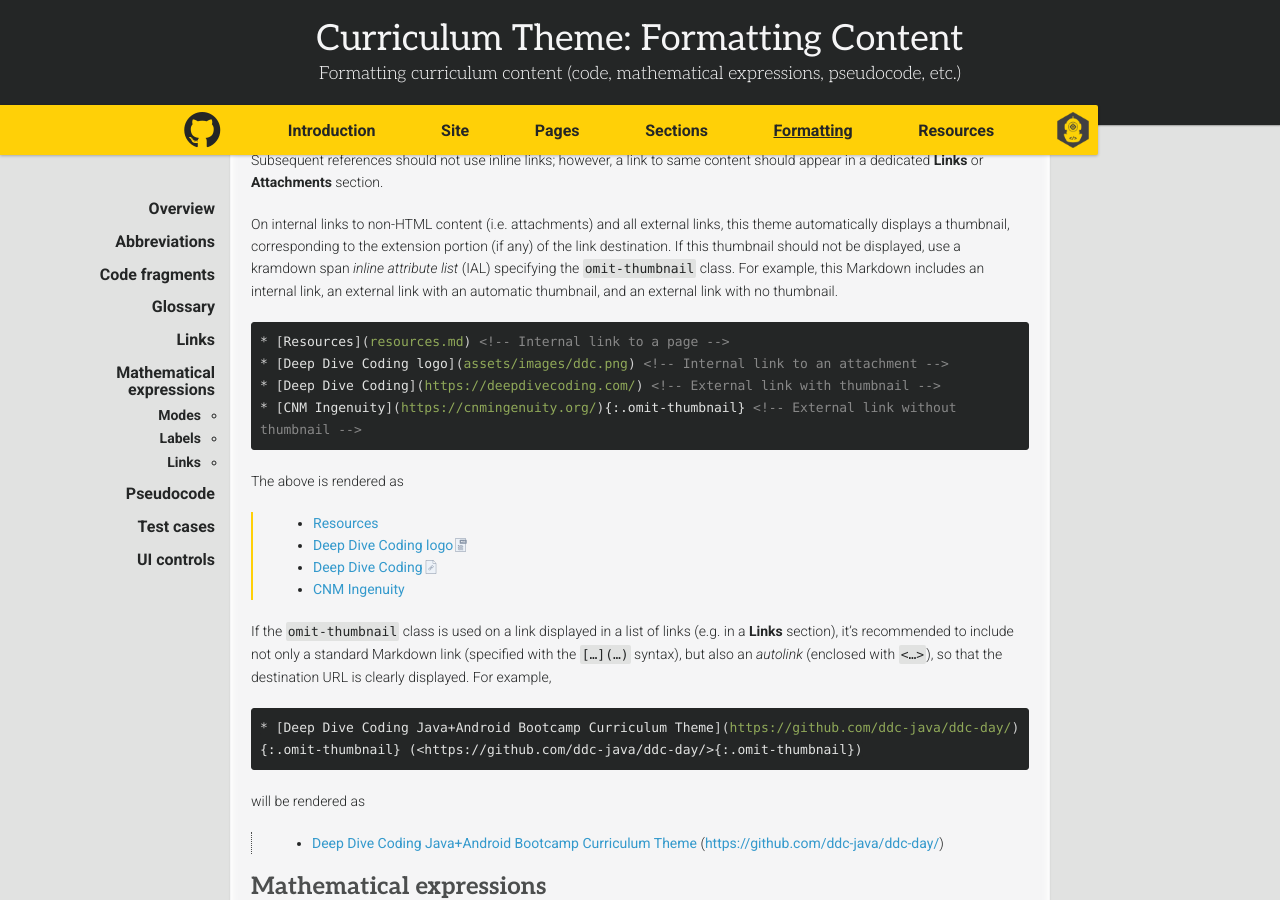
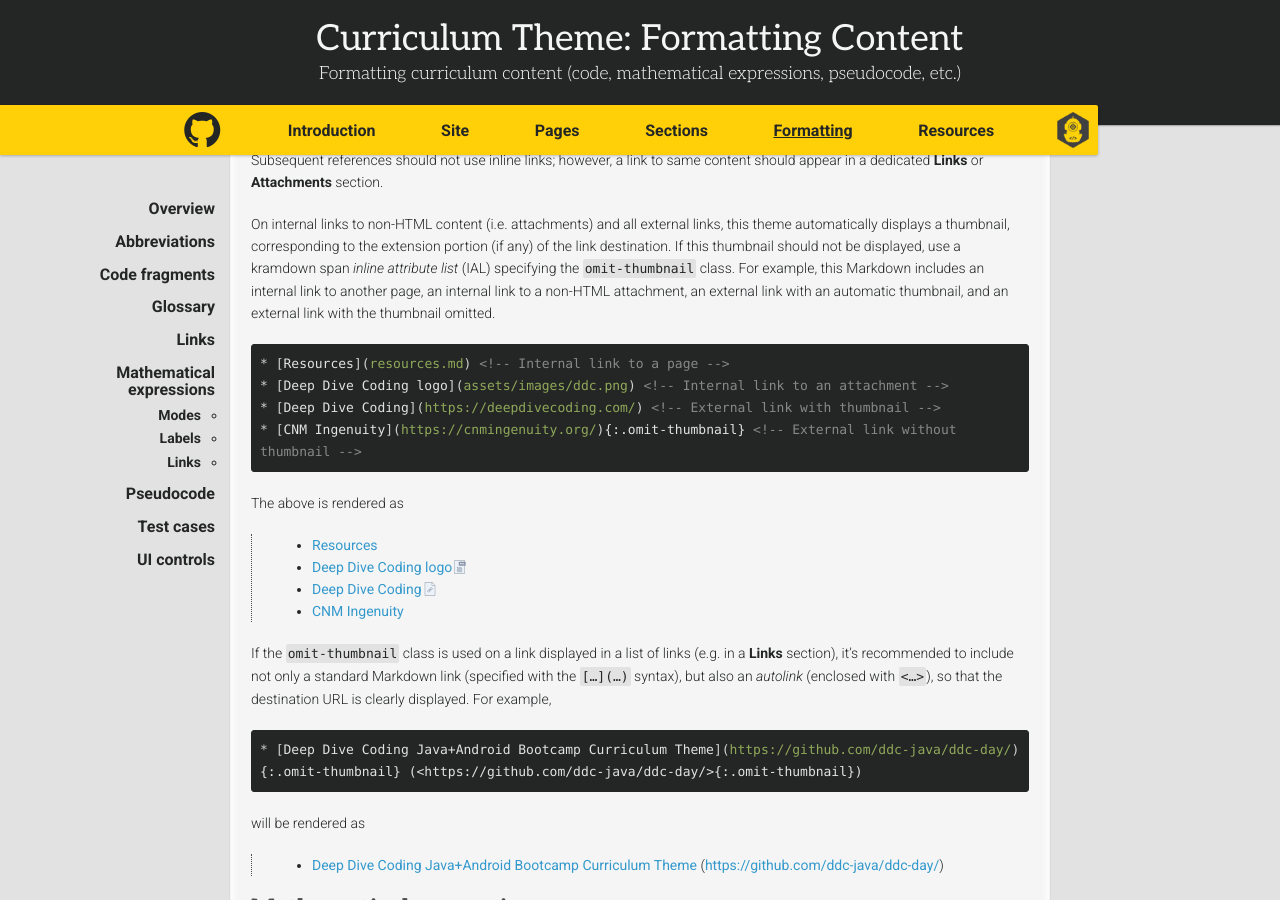
Before and after one commit to ddc-java/ddc-day, a Jekyll site: the page built from formatting.md, in a window 1280 px wide and 900 px high, scrolled down 4114 px. Built offline with Jekyll 4.4.1, drawn with Linux system fonts in a browser that asks for light colours; nearby versions of some CDN libraries; some web fonts are replaced; our own code applies the rules of GitHub Pages for plain Markdown files; formulas are drawn with MathJax 3.

Commit message:
External link thumbnail

````diff
--- a/formatting.md
+++ b/formatting.md
@@ -164,7 +164,7 @@ The list above will be rendered as
 
 The first reference to linked content (whether an attachment included in the module, another page in the module, or an external page or other resource) should use an inline Markdown link, with the `[text](URL)` or `[text](URL "name")` syntax. Subsequent references should not use inline links; however, a link to same content should appear in a dedicated **Links** or **Attachments** section.
 
-On internal links to non-HTML content (i.e. attachments) and all external links, this theme automatically displays a thumbnail, corresponding to the extension portion (if any) of the link destination. If this thumbnail should not be displayed, use a kramdown span _inline attribute list_ (IAL) specifying the `omit-thumbnail` class. For example, this Markdown includes an internal link, an external link with an automatic thumbnail, and an external link with no thumbnail.
+On internal links to non-HTML content (i.e. attachments) and all external links, this theme automatically displays a thumbnail, corresponding to the extension portion (if any) of the link destination. If this thumbnail should not be displayed, use a kramdown span _inline attribute list_ (IAL) specifying the `omit-thumbnail` class. For example, this Markdown includes an internal link to another page, an internal link to a non-HTML attachment, an external link with an automatic thumbnail, and an external link with the thumbnail omitted.
 
 ```markdown
 * [Resources](resources.md) <!-- Internal link to a page -->
@@ -179,7 +179,7 @@ The above is rendered as
 > * [Deep Dive Coding logo](assets/images/ddc.png) <!-- Internal link to an attachment -->
 > * [Deep Dive Coding](https://deepdivecoding.com/) <!-- External link with thumbnail -->
 > * [CNM Ingenuity](https://cnmingenuity.org/){:.omit-thumbnail} <!-- External link without thumbnail -->
-
+{:.render-example}
 
 If the `omit-thumbnail` class is used on a link displayed in a list of links (e.g. in a **Links** section), it's recommended to include not only a standard Markdown link (specified with the `[…](…)` syntax), but also an _autolink_ (enclosed with `<…>`), so that the destination URL is clearly displayed. For example,
 
````
